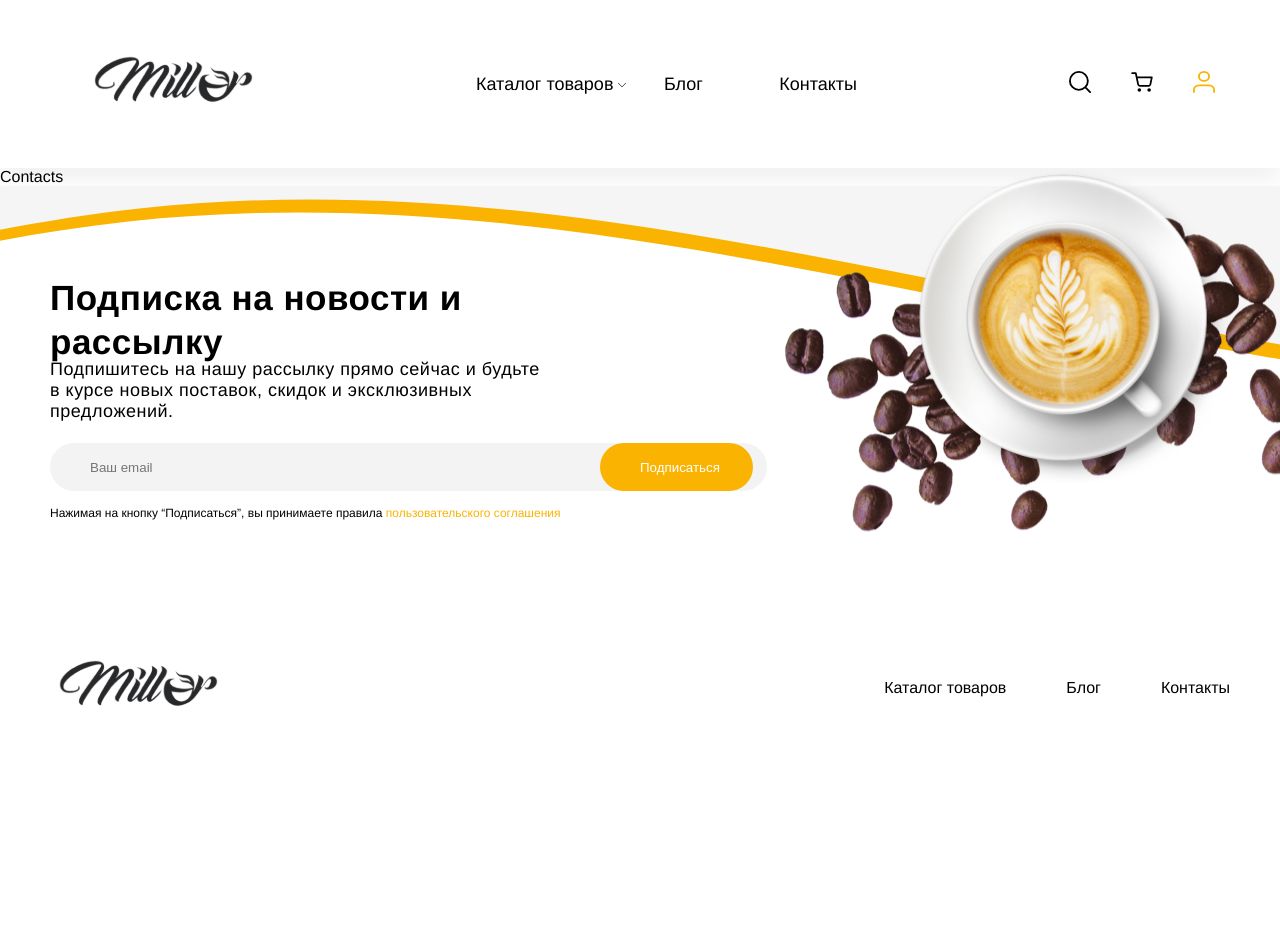
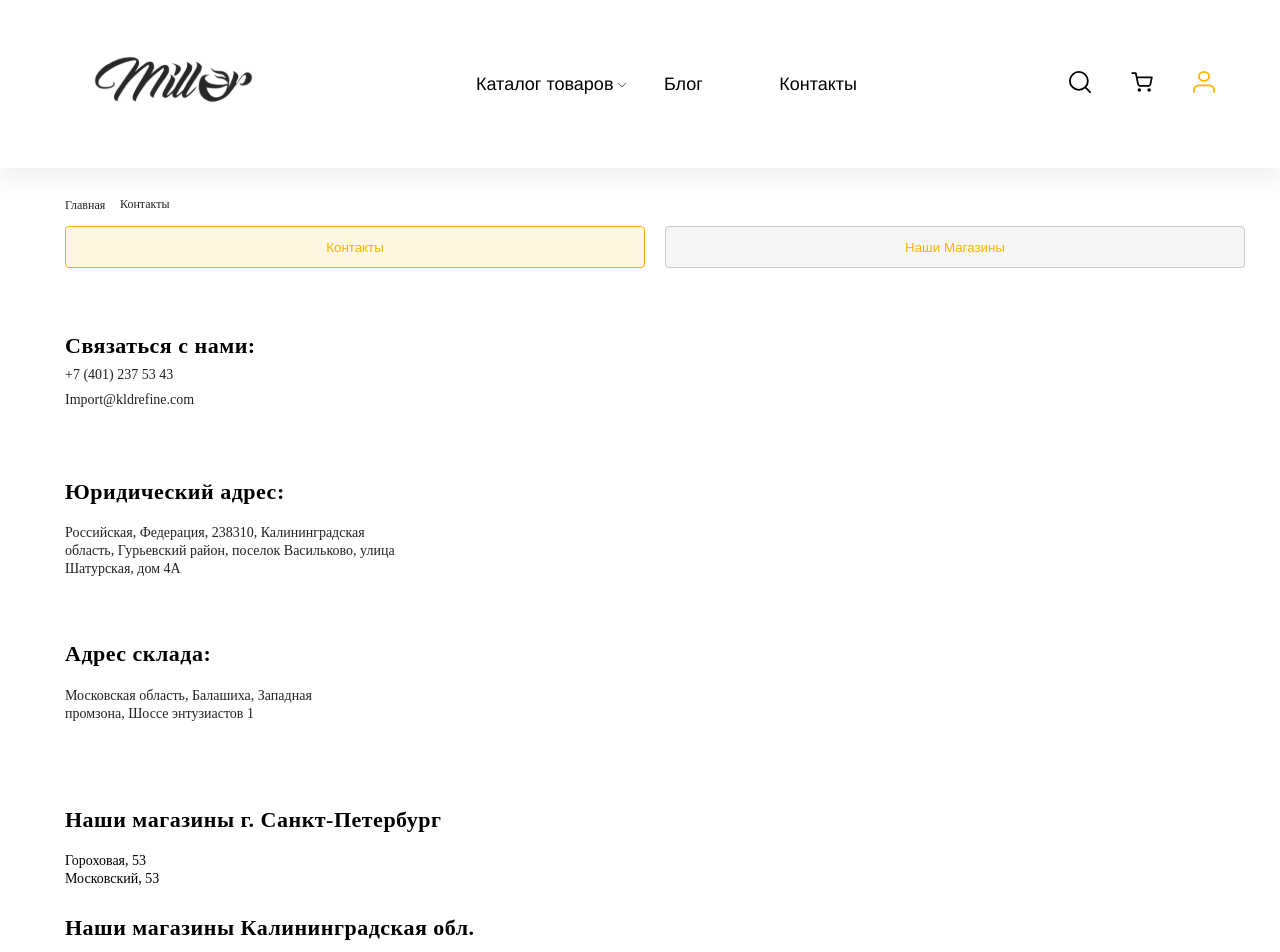
Before and after one commit to jodar-Nimatov/Miller, a React (Create React App) app: page /contacts in a window 1280 px wide. Shown: the top 952 px of the page. Before the commit the page ends 800 px from the top, so only its background shows below. Built offline with nearby package versions, Linux system fonts and the light colour scheme.

Commit message:
contacts use

```diff
--- a/package.json
+++ b/package.json
@@ -12,8 +12,9 @@
     "react": "^18.2.0",
     "react-dom": "^18.2.0",
     "react-router-dom": "^6.8.1",
-    "react-scripts": "5.0.1",
+    "react-scripts": "^5.0.1",
     "react-spinners": "^0.13.8",
+    "react-yandex-map": "^4.6.0",
     "sass": "^1.58.0",
     "scss": "^0.2.4",
     "scss-loader": "^0.0.1",
--- /dev/null
+++ b/src/pages/Contacts/Contact.scss
@@ -0,0 +1,163 @@
+.home-cont{
+    position: relative;
+    width: 45px;
+    height: 14px;
+    margin-top: 30px;
+    font-family: 'Gilroy';
+    font-style: normal;
+    font-weight: 500;
+    font-size: 12px;
+    line-height: 14px;
+    color: #222222;
+}
+.cont-blog{
+    width: 54px;
+    height: 14px;
+    transform: translate(55px, - 15px);
+    font-family: 'Gilroy';
+    font-style: normal;
+    font-weight: 500;
+    font-size: 12px;
+    line-height: 14px;
+    color: #222222;
+}
+.switch-contact{
+    width: 580px;
+    height: 42px;
+    margin-right: 20px;
+    color: #F9B300;
+    background: #FFF7E1;
+    border: 1px solid #F9B300;
+    border-radius: 4px;
+}
+.switcр-stores{
+    width: 580px;
+    height: 42px;
+    left: 685px;
+    margin-right: -36px;
+    color: #F9B300;
+    background: #F6F6F6;
+    border: 1px solid #C9C9C9;
+    border-radius: 4px;
+}
+.header-text{
+    width: -40px;
+    height: 26px;
+    margin-top: 64px;
+    font-family: 'Gilroy';
+    font-style: normal;
+    font-weight: 900;
+    font-size: 22px;
+    line-height: 27px;
+    color: #000000;
+}
+.number-contact{
+    width: 111px;
+    height: 18px;
+    margin-top: 8px;
+    font-family: 'Gilroy';
+    font-style: normal;
+    font-weight: 500;
+    font-size: 14px;
+    line-height: 130%;
+    color: #222222;
+}
+.link{
+    width: 141px;
+    height: 19px;
+    margin-top: 7px;
+    font-family: 'Gilroy';
+    font-style: normal;
+    font-weight: 500;
+    font-size: 14px;
+    line-height: 130%;
+    color: #222222;
+}
+.header-texts{
+    width: 227px;
+    height: 26px;
+    margin-top: 50px;
+    font-family: 'Gilroy';
+    font-style: normal;
+    font-weight: 900;
+    font-size: 22px;
+    line-height: 27px;
+    color: #000000;
+}
+.info{
+    width: 347px;
+    height: 55px;
+    margin-top: 20px;
+    font-family: 'Gilroy';
+    font-style: normal;
+    font-weight: 500;
+    font-size: 14px;
+    line-height: 130%;
+    color: #222222;
+}
+.texts-cont{
+    width: 154px;
+    height: 27px;
+    margin-top: 43px;
+    font-family: 'Gilroy';
+    font-style: normal;
+    font-weight: 900;
+    font-size: 22px;
+    line-height: 27px;
+    color: #000000;
+}
+.new-t{
+    width: 300px;
+    height: 37px;
+    margin-top: 20px;
+    font-family: 'Gilroy';
+    font-style: normal;
+    font-weight: 500;
+    font-size: 14px;
+    line-height: 130%;
+    color: #222222;
+}
+.store-t{
+    width: 421px;
+    height: 26px;
+    margin-top: 64px;
+    font-family: 'Gilroy';
+    font-style: normal;
+    font-weight: 900;
+    font-size: 22px;
+    line-height: 27px;
+    color: #000000;
+}
+.adres-c{
+    width: 102px;
+    height: 37px;
+    margin-top: 20px;
+    font-family: 'Gilroy';
+    font-style: normal;
+    font-weight: 500;
+    font-size: 14px;
+    line-height: 130%;
+    color: #000000;
+}
+.t-t{
+    width: 444px;
+    height: 27px;
+    margin-top: 25px;
+    font-family: 'Gilroy';
+    font-style: normal;
+    font-weight: 900;
+    font-size: 22px;
+    line-height: 27px;
+    color: #000000;
+}
+.adress-store{
+    width: 180px;
+    height: 184px;
+    margin-top: 20px;
+    font-family: 'Gilroy';
+    font-style: normal;
+    font-weight: 500;
+    font-size: 14px;
+    line-height: 130%;
+    color: #000000;
+}
--- a/src/pages/Contacts/Contacts.jsx
+++ b/src/pages/Contacts/Contacts.jsx
@@ -1,9 +1,52 @@
-import React from 'react'
+import React from "react";
+import Yandexmaps from "./YandexMaps";
 
 const Contacts = () => {
   return (
-    <div>Contacts</div>
-  )
-}
+    <div className="contacts">
+      <div className="container">
+        <div className="contacts-inner">
+          <div className="contacts-left">
+            <li className="home-cont">Главная</li>
+            <li className="cont-blog">Контакты</li>
 
-export default Contacts
+            <div className="btn-switch-text">
+              <div className="switch-click">
+                <button className="switch-contact">Контакты</button>
+                <button className="switcр-stores">Наши Магазины</button>
+              </div>
+              <h1 className="header-text">Связаться с нами:</h1>
+              <p className="number-contact">+7 (401) 237 53 43</p>
+              <ul className="link">Import@kldrefine.com</ul>
+              <br />
+              <h2 className="header-texts">Юридический адрес:</h2>
+              <p className="info">
+                Российская, Федерация, 238310, Калининградская область,
+                Гурьевский район, поселок Васильково, улица Шатурская, дом 4А
+              </p>
+              <br />
+              <h3 className="texts-cont">Адрес склада:</h3>
+              <p className="new-t">
+                Московская область, Балашиха, Западная промзона, Шоссе
+                энтузиастов 1
+              </p>
+              <br />
+              <h4 className="store-t">Наши магазины г. Санкт-Петербург</h4>
+              <p className="adres-c">Гороховая, 53 Московский, 53</p>
+
+              <h5 className="t-t">Наши магазины Калининградская обл.</h5>
+              <p className="adress-store">
+                Советск, Гончарова 2а Черняховск, Пионерская 1 Ульяны-Громовой
+                15 Советский проспект 6а Гурьевск, Каштановая 1г Черняховского
+                15 Панина 2а Ленинский 8Б Аксакова 133 Липовая Аллея 2
+              </p>
+            </div>
+          </div>
+        </div>
+      </div>
+      <Yandexmaps/>
+    </div>
+  );
+};
+
+export default Contacts;
--- /dev/null
+++ b/src/pages/Contacts/YandexMaps.js
@@ -0,0 +1,47 @@
+import React from 'react'
+import {
+    YMaps,
+    Map,
+    Placemark,
+    FullscreenControl,
+    GeolocationControl,
+    TrafficControl,
+    ZoomControl
+} from 'react-yandex-map'
+
+const Yandexmaps = () => {
+
+    return (
+        <YMaps>
+            <div>
+                <Map
+                    defaultState={{
+                        center: [
+                            42.875969, 74.603701
+                        ],
+                        zoom: 7
+
+                    }}
+
+                    style={{ width: "680px", height: "372px" }}
+
+                >
+                    <Placemark geometry={[
+                        42.875969, 74.603701
+                    ]}
+                    />
+
+                    <FullscreenControl options={{ float: "left" }} />
+
+                    <GeolocationControl options={{ float: "right" }} />
+
+                    <TrafficControl options={{ float: "right" }} />
+
+                    <ZoomControl options={{ float: "left" }} />
+                </Map>
+            </div>
+        </YMaps>
+    )
+}
+
+export default Yandexmaps;
--- a/src/scss/style.scss
+++ b/src/scss/style.scss
@@ -3,6 +3,7 @@
 @import "../Layout/Footer/Footer.scss";
 @import "../pages/Catalog/Coffee/Coffee-Items/Coffee-Items.scss";
 @import "../pages/Catalog/Coffee/Coffee-Filters/Coffee-Filters.scss";
+@import "../pages/Contacts/Contact.scss";
 * {
   padding: 0;
   margin: 0;
```
Also changed, not shown: 1 other file (tests, documents, lock files or other folders).
